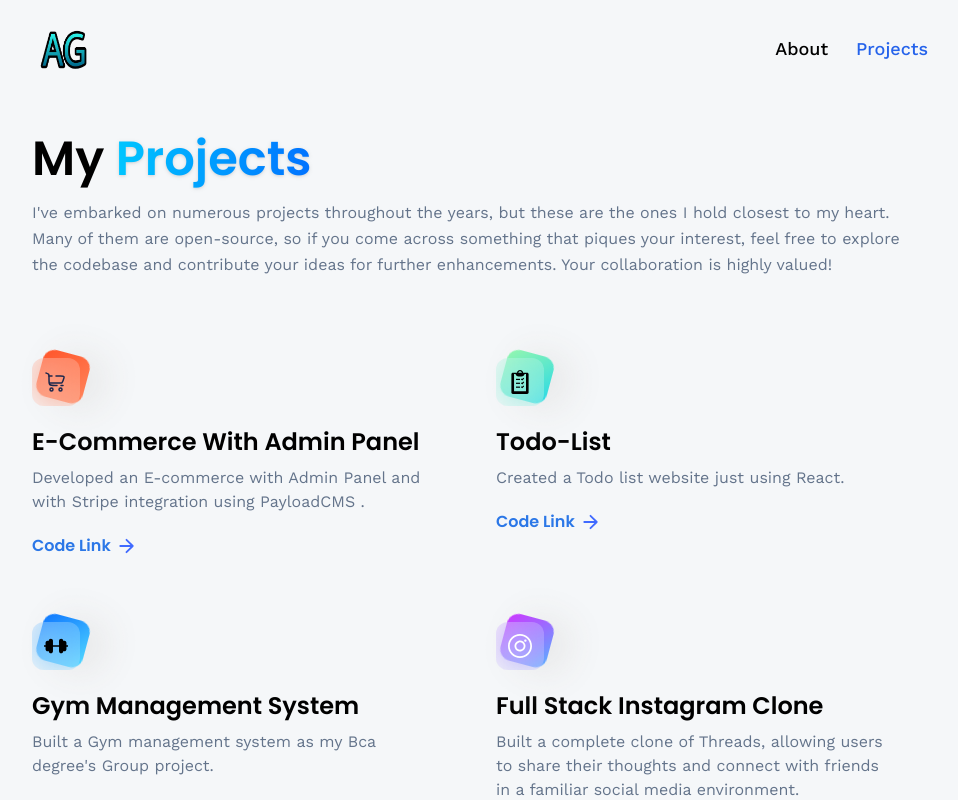
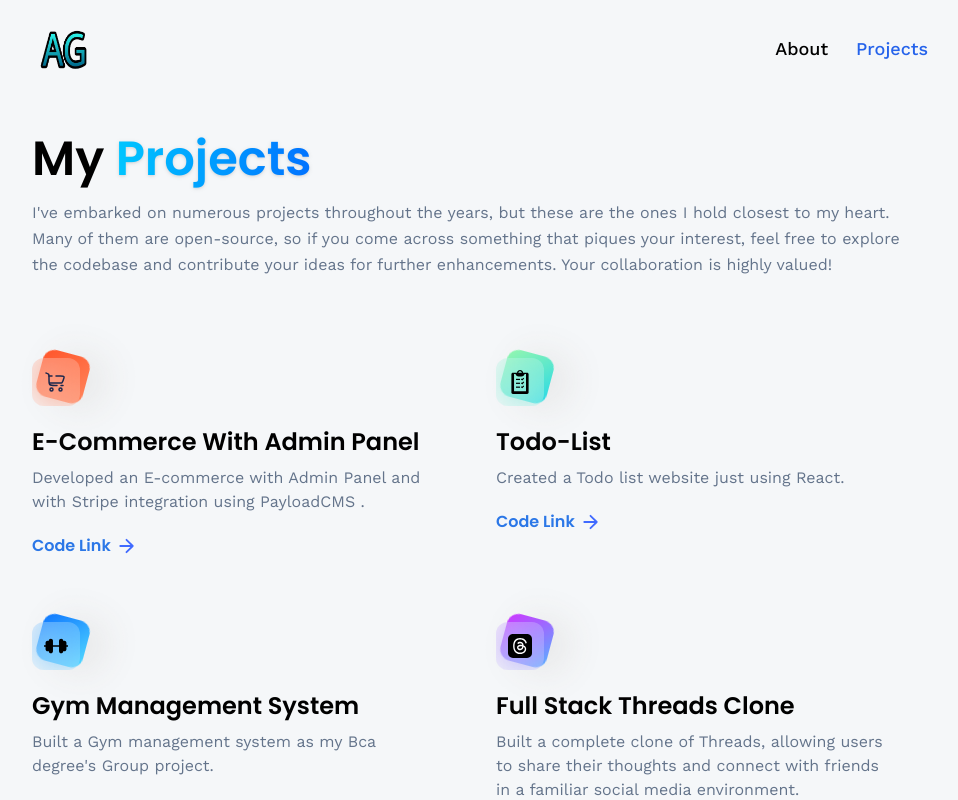
Before and after one commit to AgasthyaUdupa/Portfolio_3D, a React (Vite) app: page /projects in a window 1280 px wide. Shown: the top 800 px of the page, without its empty margins (160-1118 px from the left). Built offline with nearby package versions, Linux system fonts and the light colour scheme; no server answers.

Commit message:
threadsProject-added

```diff
--- a/src/assets/icons/index.js
+++ b/src/assets/icons/index.js
@@ -29,9 +29,12 @@ import soundoff from './soundoff.png'
 import gym from './gym.svg'
 import cart from './cart.svg'
 import todolist from './todolist.svg'
+import threadsapp from './threads-app.svg'
+
 
 export {
     css,
+    threadsapp,
     express,
     git,
     github,
--- a/src/constants/index.js
+++ b/src/constants/index.js
@@ -15,7 +15,7 @@ import {
     react,
     snapgram,
     tailwindcss,
-    todolist
+    todolist,threadsapp
 } from "../assets/icons";
 import { school } from "../assets/images";
 
@@ -189,9 +189,9 @@ export const projects = [
         link: 'https://github.com/AgasthyaUdupa/gym-management',
     },
     {
-        iconUrl: snapgram,
+        iconUrl: threadsapp,
         theme: 'btn-back-pink',
-        name: 'Full Stack Instagram Clone',
+        name: 'Full Stack Threads Clone',
         description: 'Built a complete clone of Threads, allowing users to share their thoughts and connect with friends in a familiar social media environment.',
         link: 'https://github.com/AgasthyaUdupa/threads-clone',
     },
```
Also changed, not shown: src/assets/icons/threads-app.svg (added).
